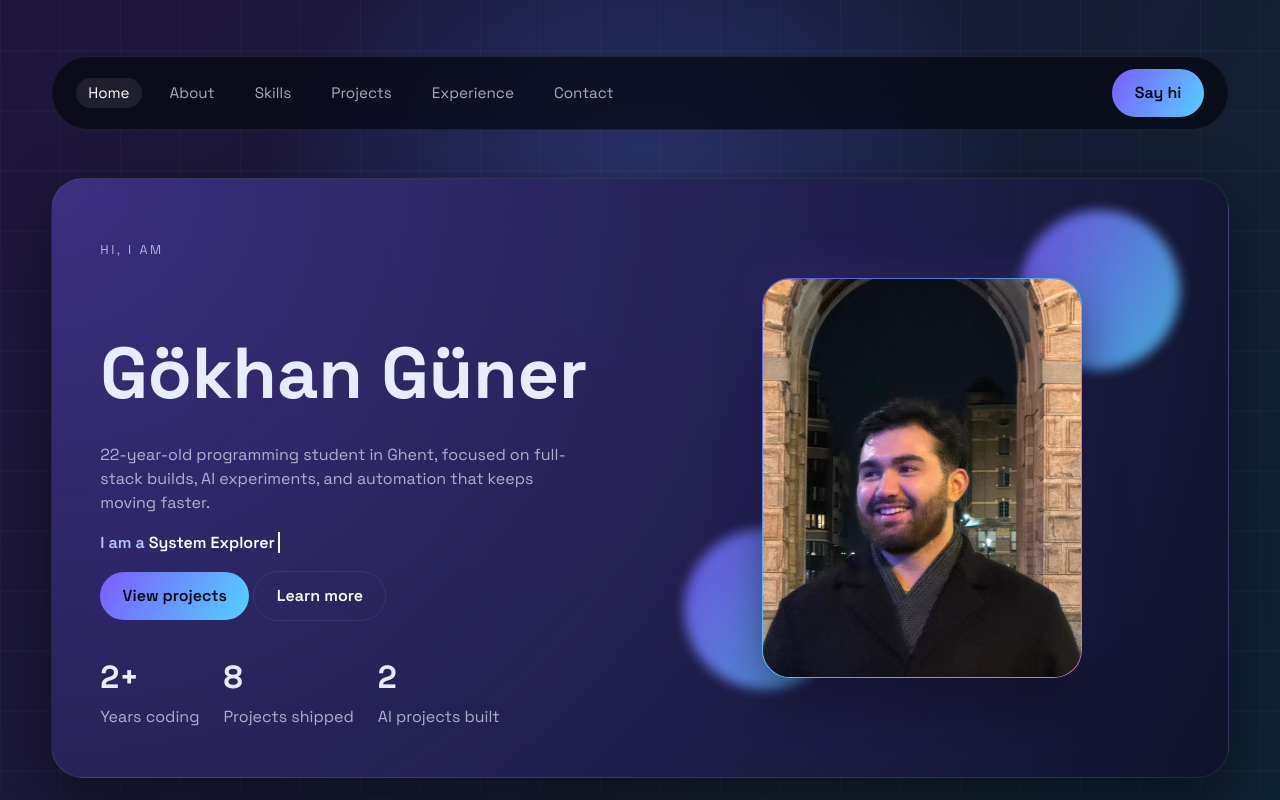
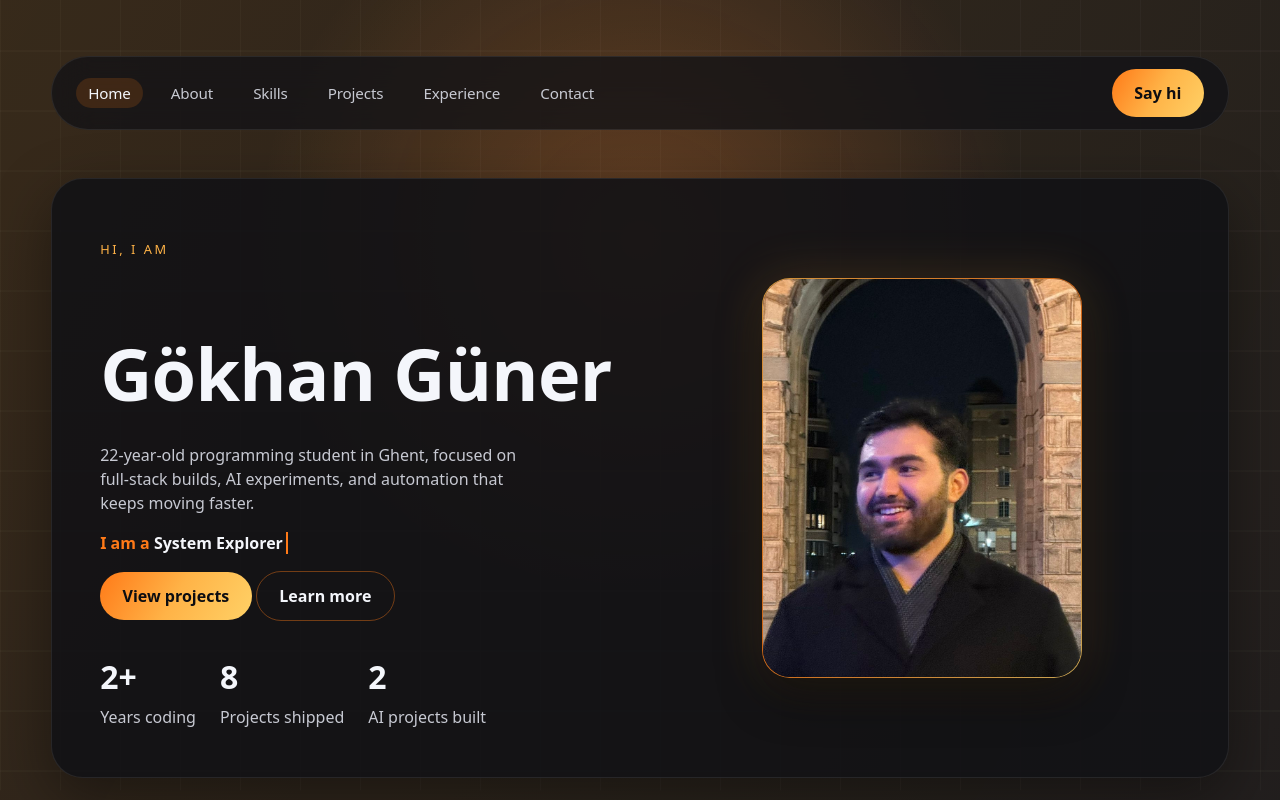
Before and after one commit to Gokusan453/Portfolio, a website built with Vite: page index.html in a window 1280 px wide. Shown: the top 800 px of the page. Built offline with nearby package versions, Linux system fonts and the light colour scheme.

Commit message:
styling fix

```diff
--- a/src/style.css
+++ b/src/style.css
@@ -1,16 +1,17 @@
 :root {
-  font-family: 'Space Grotesk', system-ui, -apple-system, BlinkMacSystemFont, 'Segoe UI', sans-serif;
+  font-family: 'Manrope', system-ui, -apple-system, BlinkMacSystemFont, 'Segoe UI', sans-serif;
   line-height: 1.5;
   font-weight: 400;
-  color: #e7ecff;
-  background-color: #050811;
-  --bg: #050811;
-  --surface: rgba(10, 14, 32, 0.8);
-  --surface-strong: rgba(15, 20, 43, 0.95);
+  color: #f4f6fb;
+  background-color: #0d0d11;
+  --bg: #0d0d11;
+  --surface: rgba(18, 18, 22, 0.9);
+  --surface-strong: rgba(22, 22, 27, 0.95);
   --border: rgba(255, 255, 255, 0.08);
-  --accent: linear-gradient(120deg, #7d5bff, #54d1ff);
-  --accent-strong: #8b5dff;
-  --text-muted: rgba(231, 236, 255, 0.7);
+  --accent: linear-gradient(120deg, #ff7a18, #ffb347, #ffd166);
+  --accent-strong: #ff7a18;
+  --accent-secondary: #ffb347;
+  --text-muted: #c7c9d2;
 }
 
 *, *::before, *::after {
@@ -23,6 +24,11 @@ body {
   background: var(--bg);
   color: inherit;
   -webkit-font-smoothing: antialiased;
+}
+
+h1, h2, h3, h4, h5, h6, nav a {
+  font-family: 'Syne', 'Manrope', system-ui, -apple-system, 'Segoe UI', sans-serif;
+  letter-spacing: -0.01em;
 }
 
 body.nav-open {
@@ -50,8 +56,8 @@ a {
   position: fixed;
   inset: 0;
   background:
-    radial-gradient(circle at var(--pointer-x, 50%) var(--pointer-y, 30%), rgba(87, 119, 255, 0.35), transparent 45%),
-    linear-gradient(120deg, rgba(154, 84, 255, 0.2), rgba(84, 209, 255, 0.15));
+    radial-gradient(circle at var(--pointer-x, 50%) var(--pointer-y, 30%), rgba(255, 138, 56, 0.3), transparent 45%),
+    linear-gradient(120deg, rgba(255, 179, 71, 0.2), rgba(215, 186, 140, 0.12));
   z-index: 0;
   opacity: 0.9;
 }
@@ -84,7 +90,7 @@ a {
   align-items: center;
   gap: 1.5rem;
   backdrop-filter: blur(18px);
-  background: rgba(5, 8, 17, 0.7);
+  background: rgba(18, 18, 22, 0.78);
   border: 1px solid var(--border);
   padding: 0.75rem 1.5rem;
   border-radius: 999px;
@@ -141,8 +147,8 @@ nav a {
 
 nav a:hover,
 nav a.active {
-  background: rgba(255, 255, 255, 0.08);
-  color: #fff;
+  background: rgba(255, 122, 24, 0.16);
+  color: #f4f6fb;
 }
 
 .header-cta {
@@ -162,12 +168,12 @@ nav a.active {
 
 .primary-btn {
   background-image: var(--accent);
-  color: #050811;
+  color: #0d0d11;
 }
 
 .ghost-btn {
-  border: 1px solid var(--border);
-  color: #fff;
+  border: 1px solid rgba(255, 122, 24, 0.4);
+  color: #f4f6fb;
 }
 
 .primary-btn:hover,
@@ -197,7 +203,6 @@ main {
   display: grid;
   grid-template-columns: repeat(auto-fit, minmax(280px, 1fr));
   gap: 3rem;
-  background: radial-gradient(circle at top left, rgba(125, 91, 255, 0.4), transparent), var(--surface-strong);
 }
 
 .hero-text h1 {
@@ -213,12 +218,12 @@ main {
 .typewriter {
   margin: 1rem 0;
   font-weight: 600;
-  color: #b7c4ff;
+  color: var(--accent-strong);
 }
 
 #typewriter {
-  color: #fff;
-  border-right: 2px solid #fff;
+  color: #f4f6fb;
+  border-right: 2px solid var(--accent-strong);
   padding-right: 0.2rem;
 }
 
@@ -261,11 +266,11 @@ main {
   overflow: hidden;
   border: 1px solid transparent;
   background:
-    linear-gradient(rgba(5, 8, 17, 0.85), rgba(5, 8, 17, 0.85)) padding-box,
-    linear-gradient(135deg, rgba(125, 91, 255, 0.8), rgba(84, 209, 255, 0.8), rgba(255, 141, 199, 0.8)) border-box;
+    linear-gradient(rgba(18, 18, 22, 0.9), rgba(18, 18, 22, 0.9)) padding-box,
+    linear-gradient(135deg, rgba(255, 179, 71, 0.82), rgba(255, 122, 24, 0.8), rgba(255, 209, 102, 0.78)) border-box;
   box-shadow:
     0 20px 45px rgba(0, 0, 0, 0.45),
-    0 0 50px rgba(125, 91, 255, 0.2);
+    0 0 50px rgba(255, 179, 71, 0.18);
   z-index: 2;
 }
 
@@ -299,33 +304,13 @@ main {
   opacity: 1;
 }
 
-.orb {
-  position: absolute;
-  width: 160px;
-  height: 160px;
-  border-radius: 50%;
-  background-image: var(--accent);
-  filter: blur(6px);
-  opacity: 0.8;
-  animation: float 10s ease-in-out infinite;
-}
-
-.orb-one { top: 0; right: 0; }
-.orb-two { bottom: 20px; left: 20px; animation-duration: 12s; }
-
-@keyframes float {
-  0% { transform: translateY(0); }
-  50% { transform: translateY(-20px); }
-  100% { transform: translateY(0); }
-}
-
 .grid-card {
   position: absolute;
   inset: 30% auto auto 10%;
   padding: 1.2rem;
   border-radius: 20px;
   border: 1px solid var(--border);
-  background: rgba(5, 8, 17, 0.8);
+  background: rgba(18, 18, 22, 0.85);
   backdrop-filter: blur(10px);
   width: min(240px, 70%);
   box-shadow: 0 10px 30px rgba(0, 0, 0, 0.3);
@@ -335,7 +320,7 @@ main {
   text-transform: uppercase;
   font-size: 0.8rem;
   letter-spacing: 0.2em;
-  color: var(--text-muted);
+  color: var(--accent-secondary);
 }
 
 .two-col {
@@ -348,7 +333,7 @@ main {
   border: 1px solid var(--border);
   border-radius: 24px;
   padding: 1.5rem;
-  background: rgba(255, 255, 255, 0.02);
+  background: rgba(255, 255, 255, 0.04);
 }
 
 .panel-card ul {
@@ -371,7 +356,7 @@ main {
   border: 1px solid var(--border);
   border-radius: 24px;
   padding: 1.5rem;
-  background: rgba(5, 8, 17, 0.6);
+  background: rgba(20, 20, 26, 0.7);
   position: relative;
   overflow: hidden;
 }
@@ -380,7 +365,7 @@ main {
   content: '';
   position: absolute;
   inset: 0;
-  background: linear-gradient(120deg, rgba(255, 255, 255, 0.05), transparent);
+  background: linear-gradient(120deg, rgba(255, 179, 71, 0.08), transparent);
   opacity: 0;
   transition: opacity 0.3s ease;
 }
@@ -411,7 +396,7 @@ main {
   font-size: 0.85rem;
   text-transform: uppercase;
   letter-spacing: 0.15em;
-  color: rgba(231, 236, 255, 0.6);
+  color: var(--text-muted);
   margin-bottom: 0.75rem;
 }
 
@@ -420,7 +405,7 @@ main {
   align-items: center;
   padding: 0.2rem 0.75rem;
   border-radius: 999px;
-  border: 1px solid rgba(255, 255, 255, 0.15);
+  border: 1px solid rgba(255, 179, 71, 0.4);
   font-size: 0.85rem;
   color: var(--text-muted);
   margin: 0.2rem;
@@ -445,13 +430,13 @@ main {
   font-size: 0.8rem;
   text-transform: uppercase;
   letter-spacing: 0.12em;
-  color: #a6b4ff;
+  color: var(--accent-strong);
 }
 
 .dot-grid {
   width: 40px;
   height: 40px;
-  background-image: radial-gradient(circle, rgba(255, 255, 255, 0.5) 1px, transparent 1px);
+  background-image: radial-gradient(circle, rgba(255, 179, 71, 0.5) 1px, transparent 1px);
   background-size: 8px 8px;
   opacity: 0.3;
 }
@@ -460,7 +445,7 @@ main {
   margin-top: 1rem;
   display: inline-flex;
   font-weight: 600;
-  color: #fff;
+  color: var(--accent-strong);
 }
 
 .timeline {
@@ -481,7 +466,7 @@ main {
 
 .timeline-item .period {
   font-weight: 600;
-  color: #b7c4ff;
+  color: var(--accent-secondary);
 }
 
 .contact {
@@ -503,12 +488,13 @@ main {
   display: flex;
   justify-content: space-between;
   align-items: center;
-  background: rgba(10, 14, 32, 0.7);
-  transition: border-color 0.2s ease;
+  background: rgba(20, 20, 26, 0.8);
+  transition: border-color 0.2s ease, transform 0.2s ease;
 }
 
 .contact-item:hover {
-  border-color: rgba(255, 255, 255, 0.25);
+  border-color: rgba(255, 122, 24, 0.4);
+  transform: translateY(-2px);
 }
 
 .site-footer {
@@ -579,7 +565,7 @@ main {
     border-radius: 28px;
     padding: 0.85rem 1rem;
     gap: 0.75rem;
-    background: rgba(5, 8, 17, 0.85);
+    background: rgba(18, 18, 22, 0.88);
   }
 
   .menu-toggle {
@@ -595,7 +581,7 @@ main {
     gap: 0.35rem;
     padding: 1rem;
     border-radius: 20px;
-    background: rgba(4, 8, 30, 0.95);
+    background: rgba(18, 18, 22, 0.95);
     border: 1px solid rgba(255, 255, 255, 0.1);
     backdrop-filter: blur(18px);
     box-shadow: 0 20px 60px rgba(0, 0, 0, 0.45);
```
